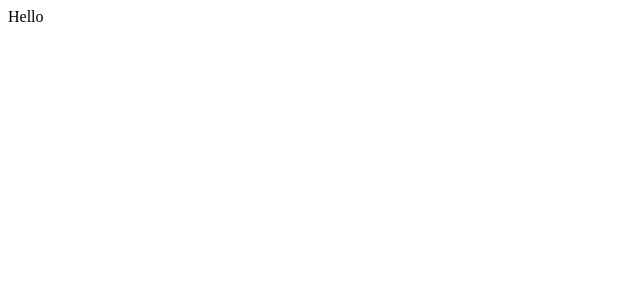
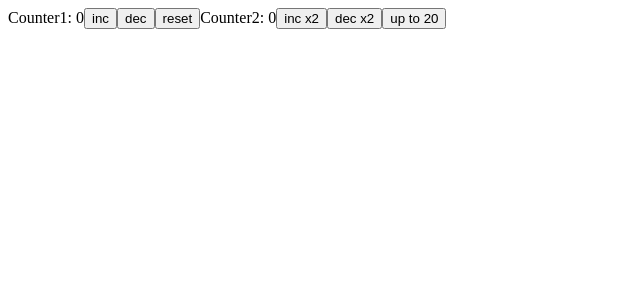
Before and after one commit to ylyanovikova/React, a React (Create React App) app: page / in a window 1280 px wide. Shown: the top 300 px of the page, without its empty margins (0-640 px from the left). Built offline with nearby package versions, Linux system fonts and the light colour scheme.

Commit message:
redux toolkit

```diff
--- a/src/App.js
+++ b/src/App.js
@@ -1,10 +1,11 @@
+import { Counter } from "./components";
 
 function App() {
 
 
   return (
     <div>
-      Hello
+      <Counter/>
     </div>
   );
 }
--- /dev/null
+++ b/src/components/Counter.js
@@ -0,0 +1,23 @@
+import { useDispatch, useSelector } from "react-redux"
+import { counterActions } from "../redux/slices";
+
+const Counter = ()=>{
+    const {count1, count2} = useSelector(state => state.counter);
+
+    const dispatch = useDispatch()
+
+    return(
+        <div>
+            Counter1: {count1}
+            <button onClick={()=>dispatch(counterActions.inc())}>inc</button>
+            <button onClick={()=>dispatch(counterActions.dec())}>dec</button>
+            <button onClick={()=>dispatch(counterActions.reset())}>reset</button>
+
+            Counter2: {count2}
+            <button onClick={()=>dispatch(counterActions.inc2())}>inc x2</button>
+            <button onClick={()=>dispatch(counterActions.dec2())}>dec x2</button>
+            <button onClick={()=>dispatch(counterActions.upTo20())}>up to 20</button>
+        </div>
+    )
+};
+export {Counter};
--- /dev/null
+++ b/src/components/index.js
@@ -0,0 +1 @@
+export * from "./Counter";
--- a/src/index.js
+++ b/src/index.js
@@ -1,10 +1,16 @@
 import React from 'react';
 import ReactDOM from 'react-dom/client';
+import { Provider } from 'react-redux';
+
 import App from './App';
+import store from './redux/store';
+
 
 const root = ReactDOM.createRoot(document.getElementById('root'));
 root.render(
-  <React.StrictMode>
-    <App />
-  </React.StrictMode>
+  <Provider store={store}>
+
+      <App />
+
+  </Provider>
 );
--- /dev/null
+++ b/src/redux/index.js
@@ -0,0 +1 @@
+export * from "./store"
--- /dev/null
+++ b/src/redux/slices/counter.slice.js
@@ -0,0 +1,43 @@
+import { createSlice } from "@reduxjs/toolkit";
+
+const initialState={
+    count1: 0,
+    count2: 0
+}
+
+const counterSlice = createSlice({
+    name: "createSlice",
+    initialState,
+    reducers:{
+        inc:(state)=>{
+            state.count1 +=1;
+        },
+        dec:(state)=>{
+            state.count1--
+        },
+        reset:(state, action)=>{
+            state.count1 = action.payload || 0
+        },
+        inc2:(state)=>{
+            state.count2 +=2
+        },
+        dec2:(state)=>{
+            state.count2 -=2
+        },
+        upTo20: (state)=>{
+            state.count2 = 20
+        }
+    }
+});
+
+const {reducer: counterReducer, actions: {inc, dec, reset, dec2, inc2, upTo20}} = counterSlice;
+
+export default counterReducer;
+export const counterActions ={
+    inc,
+    dec,
+    reset,
+    inc2,
+    dec2,
+    upTo20
+}
--- /dev/null
+++ b/src/redux/slices/index.js
@@ -0,0 +1 @@
+export * from "./counter.slice"
--- /dev/null
+++ b/src/redux/store.js
@@ -0,0 +1,14 @@
+import {combineReducers, configureStore} from "@reduxjs/toolkit";
+import counterReducer from "./slices/counter.slice";
+
+
+const rootReducer = combineReducers({
+    counter: counterReducer
+})
+
+const store = configureStore({
+    reducer: rootReducer
+}
+)
+
+export default store;
```
Also changed, not shown: package.json (+6 -1 lines), 1 other file (tests, documents, lock files or other folders).
